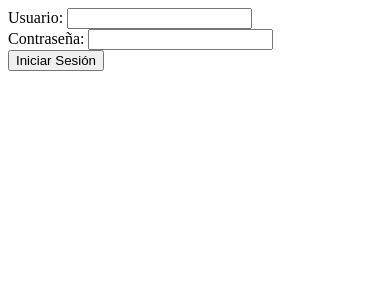
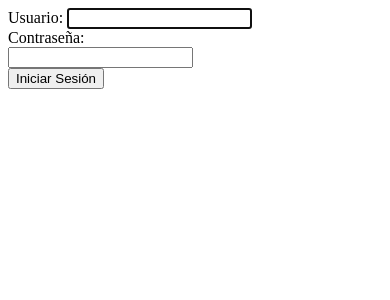
Before and after one commit to AliciaDG5894/Practica1AS, a Flask app: page /app in a window 390 px wide. Shown: the top 300 px of the page. Run offline with Flask 3, Linux system fonts and the light colour scheme.

Commit message:
Update login.html, con nuevo de domingo

```diff
--- a/templates/login.html
+++ b/templates/login.html
@@ -1,13 +1,32 @@
-<form method="post" id="frmInicioSesion">
-    <div class="mb-1">
-        <label for="txtUsuario">Usuario:</label>
-        <input type="text" id="txtUsuario" name="txtUsuario" class="form-control">
+<div class="row">
+    <div class="col-sm-1 col-md-3 col-lg-3 col-xl-3 col-xxl-3">
     </div>
-    <div class="mb-1">
-        <label for="txtContrasena">Contraseña:</label>
-        <input type="password" id="txtContrasena" name="txtContrasena" class="form-control">
+
+    <div class="col-sm-10 col-md-6 col-lg-6 col-xl-6 col-xxl-6">
+        <form method="post" id="frmInicioSesion">
+            <div class="mb-2">
+                <label for="usuario">Usuario:</label>
+                <input type="text" id="usuario" name="usuario" class="form-control form-control-lg while-waiting" autocomplete="username" spellcheck="false" required autofocus>
+            </div>
+            <div class="mb-2">
+                <label for="contrasena">Contraseña:</label>
+                <div class="input-group">
+                    <input type="password" id="contrasena" name="contrasena" class="form-control form-control-lg while-waiting" autocomplete="current-password" minlength="5" maxlength="20" aria-describedby="basic-addon1" required>
+                    <span class="input-group-text toggle-password bg-body" id="basic-addon1" style="font-size: 1.25em; cursor: pointer;"><i class="bi bi-eye"></i></span>
+                </div>
+            </div>
+            <div class="mb-2 text-end">
+                <button class="btn btn-primary btn-lg while-waiting">
+                    <i class="bi bi-box-arrow-right" style="font-size: 1.25em;"></i>
+                    Iniciar Sesión
+                </button>
+            </div>
+        </form>
+        <div class="div-inicio-sesion"></div>
     </div>
-    <div class="mb-1 text-end">
-        <button class="btn btn-primary">Iniciar Sesión</button>
+
+    <div class="col-sm-1 col-md-3 col-lg-3 col-xl-3 col-xxl-3">
     </div>
-</form>
+</div>
+
+<div class="div-to-complete-screen"></div>
```
